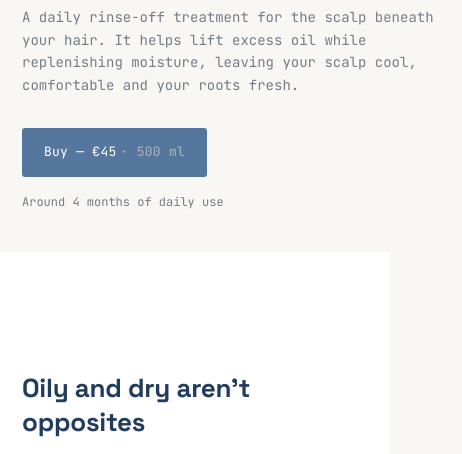
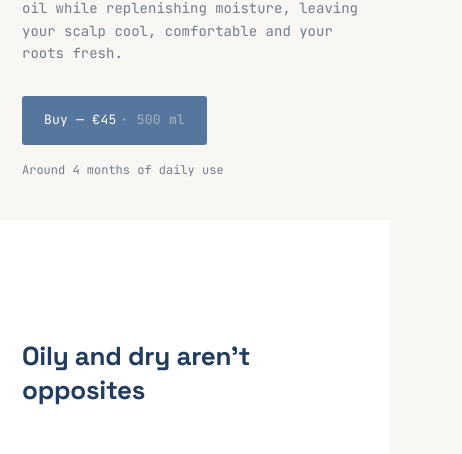
Before and after one commit to charlizeli/nollis-site, a plain HTML site: page index.html in a window 390 px wide. Shown: the part 646-1100 px from the top of the page, 462 px wide, since content can reach past the window. Drawn offline with Linux system fonts and the light colour scheme.

Commit message:
Fix mobile hero grid overflow and add spacing above hero copy
The hero-copy grid item defaulted to min-width: auto, which forced
the single-column mobile track to grow to fit hero-lead's fixed
440px width regardless of minmax(0, 1fr) on the track itself,
leaving 50px of horizontal overflow and a 440px-wide image on
narrower phones. Setting min-width: 0 on the grid item fixes the
classic grid blowout. Also adds 40px of top padding above the hero
copy so it isn't flush against the product image on mobile.

Co-Authored-By: Claude Sonnet 5 <noreply@anthropic.com>

```diff
--- a/styles.css
+++ b/styles.css
@@ -625,8 +625,8 @@ a { color: inherit; text-decoration: none; }
 @media (max-width: 860px) {
   .wrap { padding-left: 22px; padding-right: 22px; }
   .main-nav { display: none; }
-  .hero-grid { grid-template-columns: 1fr; min-height: unset; }
-  .hero-copy { padding: 0 0 40px; order: 2; }
+  .hero-grid { grid-template-columns: minmax(0, 1fr); min-height: unset; }
+  .hero-copy { padding: 40px 0; order: 2; min-width: 0; }
   .hero-media { order: 1; min-height: 0; aspect-ratio: 1 / 1; }
   .hero-copy h1 { font-size: 34px; }
   .opposites-grid { grid-template-columns: 1fr; gap: 32px; }
```
